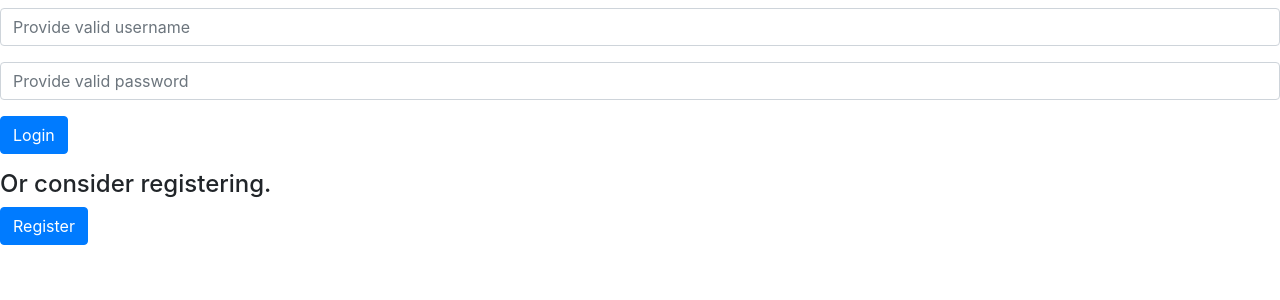
After one commit to KrystianPlackowski/Book-review-website, a Flask app: template templates/login.html in a window 1280 px wide. The commit adds this page. Shown: the top 300 px of the page. Run offline with Flask 2, Linux system fonts and the light colour scheme; the template is opened without the code that fills it, so the values that code supplies are empty; some libraries are stand-ins or nearby versions.

Commit message:
New features (i.e. login/regiter)

```diff
--- a/application.py
+++ b/application.py
@@ -30,13 +30,81 @@ db = scoped_session(sessionmaker(bind=engine))
 api_key = os.getenv("BOOK_API_KEY")
 
 
-@app.route('/')
+@app.route('/', methods=["GET", "POST"])
 def index():
-    return "Welcome page"
+    # Initiate global variable `login`
+    if session.get("login") is None:
+        session["login"] = None
 
-@app.route('/search')
+    # If user already logged in
+    if session["login"] != None:
+        return render_template("index.html", login=session["login"])
+
+    # If user not logged in and got to the page by typing url
+    if request.method == "GET":
+        return render_template("login.html", message=
+                "In order to perform a search please log in.")
+
+    # Otherwise check if provided credentials are correct
+    # (method is "POST" and user not logged in)
+    login = request.form.get("login")
+    password = request.form.get("password")
+
+    cred = db.execute("SELECT * FROM users WHERE login = :login "
+            + "AND password = :password"
+            , {"login":login, "password":password}).fetchone()
+
+    # Credentials not found
+    if cred == None:
+        return render_template("login.html"
+                , message="Wrong credentials. Please try again.")
+
+    # Successful login!
+    session["login"] = login
+    return render_template("index.html", login=session["login"])
+
+
+@app.route('/logout', methods=["POST"])
+def logout():
+    session["login"] = None
+    return render_template("login.html", message="Successfully logged out.")
+
+
+@app.route('/register', methods=["GET", "POST"])
+def register():
+    # If got to this page without providing credentials in form
+    if request.method == "GET":
+        return render_template("register.html"
+                , message="Enter desired username and password.")
+
+    # If after providing credentials in `register.html` form
+    login = request.form.get("login")
+    password = request.form.get("password")
+
+    # If inccorect username or password
+    if len(login) < 4 or len(password) < 4:
+        return render_template("register.html",
+                message="Invalid username or password! At least 4 characters needed for each.")
+
+    # If username already taken
+    cred = db.execute("SELECT * FROM users WHERE login = :login"
+            , {"login":login}).fetchone()
+    if cred != None:
+        return render_template("register.html"
+                , message="Username already taken!")
+
+    # If everything was OK
+    db.execute("INSERT INTO users (login, password) "
+    + "VALUES (:login, :password)", {"login":login, "password":password})
+    db.commit()
+
+    return render_template("login.html", message="Successfully registered. Please log in.")
+
+
+@app.route('/search', methods=["POST"])
 def search():
     return render_template("search.html")
+
 
 @app.route('/search/results', methods=["POST"])
 def results():
@@ -53,6 +121,7 @@ def results():
 
     return render_template("results.html", results=sorted(list(query_results)))
 
+
 @app.route('/search/results/<int:book_id>')
 def book_info(book_id):
     book = db.execute("SELECT * FROM books WHERE ID = :book_id"
@@ -65,4 +134,4 @@ def book_info(book_id):
             , params={"key": api_key, "isbns": book.isbn})
 
     return render_template("book_info.html", book=book
-            , res=res.json()['books'][0])
+            , res=res.json()['books'][0], code=res.status_code)
--- /dev/null
+++ b/templates/login.html
@@ -0,0 +1,32 @@
+{% extends "layout.html" %}
+
+{% block title %}
+	Login Page
+{% endblock %}
+
+{% block body %}
+	<h4>{{ message }}</h4>
+
+	<form action="{{ url_for('index') }}" method="post">
+
+		<div class="form-group">
+			<input class="form-control" name="login" placeholder="Provide valid username">
+		</div>
+
+		<div class="form-group">
+			<input type="password" class="form-control" name="password" placeholder="Provide valid password">
+		</div>
+
+		<div class="form-group">
+			<button class="btn btn-primary" style="display:inline-block;">Login</button>
+		</div>
+
+	</form>
+
+	<h4>Or consider registering.</h4>
+	<form action="{{ url_for('register') }}" method="get">
+		<div class="form-group">
+ 			<button class="btn btn-primary" style="display:inline-block;">Register</button>
+ 		</div>
+	</form>
+{% endblock %}
--- a/templates/search.html
+++ b/templates/search.html
@@ -8,7 +8,6 @@
 	<h1>Search books</h1>
 
 	<form action="{{ url_for('results') }}" method="post">
-
 		<div class="form-group">
 			<input class="form-control" name="search query" placeholder="Search by Book Title, Author or ISBN">
 		</div>
@@ -16,7 +15,12 @@
 		<div class="form-group">
 			<button class="btn btn-primary">Search</button>
 		</div>
+	</form>
 
+	<form action="{{ url_for('logout') }}" method="post">
+		<div class="form-group">
+			<button class="btn btn-primary">Logout</button>
+		</div>
 	</form>
 
 {% endblock %}
```
Also changed, not shown: templates/book_info.html (+14 -3 lines), templates/index.html (+11 -19 lines), templates/register.html (added, +25 -0 lines), templates/results.html (+12 -0 lines).
